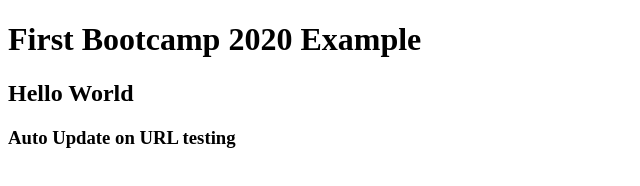
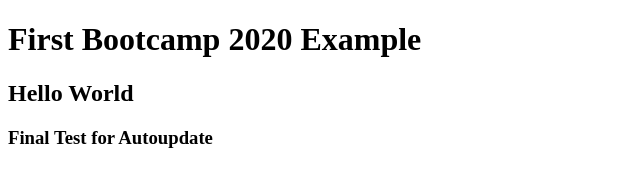
Before and after one commit to razwanshafiq/Bootcamp2020, a plain HTML site: page index.html in a window 1280 px wide. Shown: the full height of the page, 0-640 px from the left. Drawn offline with Linux system fonts and the light colour scheme.

Commit message:
Update index.html

```diff
--- a/index.html
+++ b/index.html
@@ -8,6 +8,6 @@
 <body>
     <h1>First Bootcamp 2020 Example</h1>
     <h2>Hello World</h2>
-    <h3>Auto Update on URL testing</h3>
+    <h3>Final Test for Autoupdate </h3>
 </body>
 </html>
```
